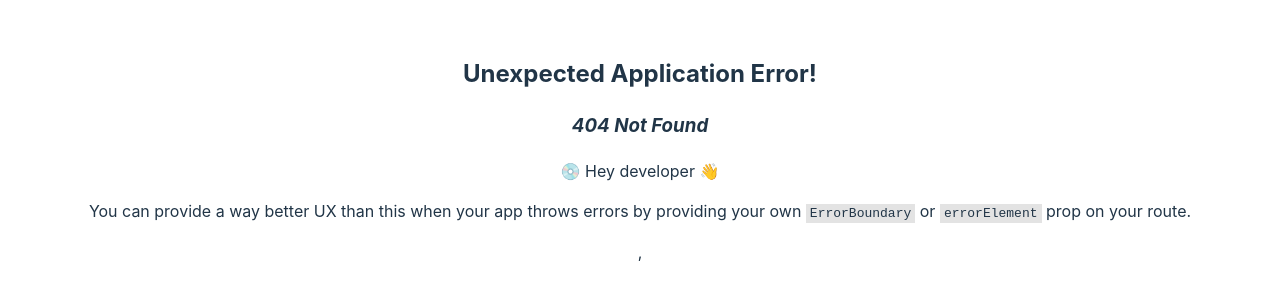
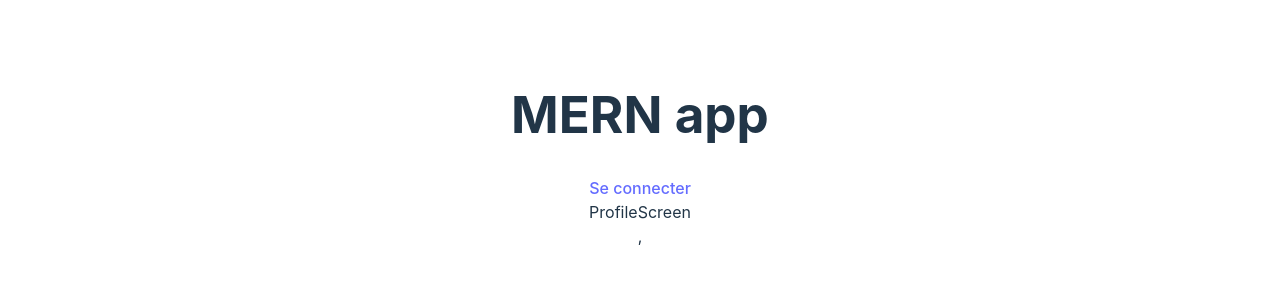
Before and after one commit to Eriuden/Maj-MERN-2024, a React (Vite) app in the folder front/: page /profile in a window 1280 px wide. Before the commit this address had no page. Shown: the part 250-550 px from the top of the page. Built offline with nearby package versions, Linux system fonts and the light colour scheme.

Commit message:
profile screen

```diff
--- a/front/src/main.jsx
+++ b/front/src/main.jsx
@@ -11,6 +11,7 @@ import './index.css'
 import { homeScreen } from './screen/homeScreen.jsx'
 import { LoginScreen } from './screen/LoginScreen.jsx'
 import { RegisterScreen } from './screen/RegisterScreen.jsx'
+import { ProfileScreen } from './screen/ProfileScreen.jsx'
 
 const router = createBrowserRouter(
   createRoutesFromElements(
@@ -18,6 +19,7 @@ const router = createBrowserRouter(
       <Route index={true} path='/' element={<homeScreen/>}/>
       <Route path="/login" element={<LoginScreen/>}/>
       <Route path="/register" element={<RegisterScreen/>}/>
+      <Route path="/profile" element={<ProfileScreen/>}/>
     </Route>
   )
 )
--- /dev/null
+++ b/front/src/screen/ProfileScreen.jsx
@@ -0,0 +1,7 @@
+import React from 'react'
+
+export const ProfileScreen = () => {
+  return (
+    <div>ProfileScreen</div>
+  )
+}
```
